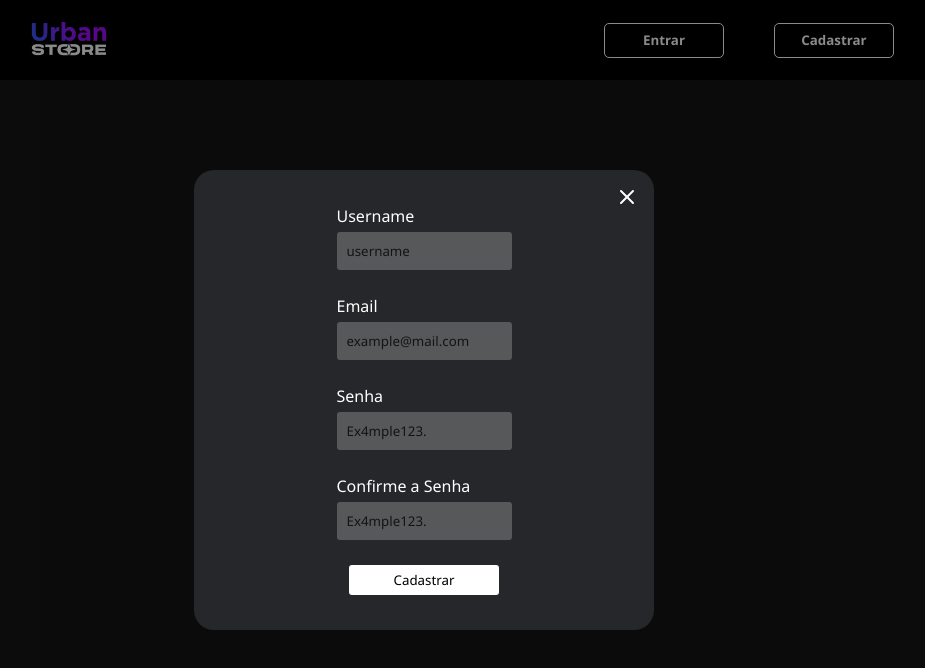
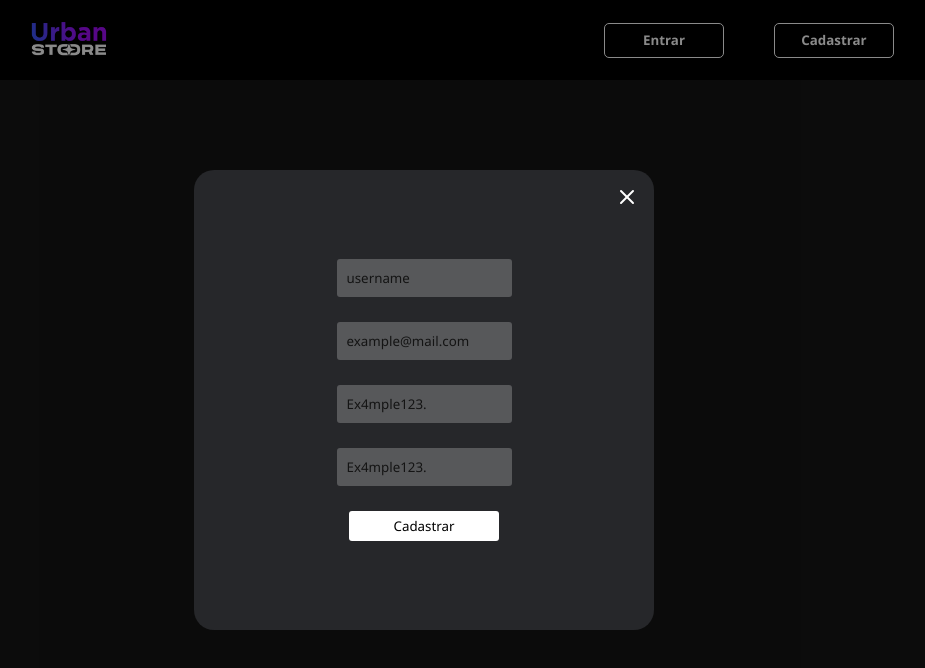
Before and after one commit to urbanykv/urban-store, a React (Create React App) app: page / in a window 1280 px wide. Both pictures are taken after a click on the button "Cadastrar". Shown: the top 668 px of the page, without its empty margins (216-1141 px from the left). Built offline with nearby package versions, Linux system fonts and the light colour scheme.

Commit message:
avanços na auth

```diff
--- a/package.json
+++ b/package.json
@@ -12,6 +12,7 @@
     "@types/react-dom": "^18.2.18",
     "react": "^18.2.0",
     "react-dom": "^18.2.0",
+    "react-hook-form": "^7.49.3",
     "react-router-dom": "^6.21.3",
     "react-scripts": "5.0.1",
     "styled-components": "^6.1.8",
--- a/src/components/input/input.tsx
+++ b/src/components/input/input.tsx
@@ -1,12 +1,32 @@
+import { Controller } from "react-hook-form";
 import { InputContainer, InputText } from "./style";
 import { IInput } from "./type";
 
-const Input = ({label, idInput, typeInput, placeholder}: IInput) => {
+const Input = ({label, idInputSign, idInputLogin, typeInput, placeholder, controlLogin, controlSign, inputTypeForm}: IInput) => {
   return(
-    <InputContainer>
-      <label htmlFor={idInput}>{label}</label>
-      <InputText type={typeInput} id={idInput} placeholder={placeholder}/>
-    </InputContainer>
+      <>
+        {
+          inputTypeForm === "signForm" ?
+          <InputContainer>
+            <Controller
+              name={ idInputSign }
+              control={ controlSign }
+              render={({ field }) => (
+                <InputText { ...field } type={typeInput} id={idInputSign} placeholder={placeholder}/>
+                )}
+            />
+          </InputContainer> :
+          <InputContainer>
+            <Controller
+              name={ idInputLogin }
+              control={ controlLogin }
+              render={({ field }) => (
+                <InputText { ...field } type={typeInput} id={idInputLogin} placeholder={placeholder}/>
+                )}
+            />
+          </InputContainer>
+        }
+      </>
   );
 };
 
--- a/src/components/sign/sign.tsx
+++ b/src/components/sign/sign.tsx
@@ -3,25 +3,44 @@ import { BackgroundContainer, LoginFormContainer, SignFormContainer, SubmitButto
 import xis from "../../assets/icons/x.svg"
 import { useContext } from "react";
 import { SignContext } from "../../contexts/signModalContext/signModalContext";
+import { useForm, SubmitHandler } from "react-hook-form"
+import { IInputsLogin, IInputsSign } from "./type";
 
 const SignForm = () => {
 
   const {toogleLoginModal, toogleSignModal, activeLogin, activeSign} = useContext(SignContext)
 
+  const {
+    control: controlLogin,
+    handleSubmit: handleSubmitLogin,
+    formState: { errors: errorLogin },
+  } = useForm<IInputsLogin>({
+    mode: "onChange",
+  })
+  const onSubmitSign: SubmitHandler<IInputsLogin> = (data) => console.log(data)
+
+  const {
+    control: controlSign,
+    handleSubmit: handleSubmitSign,
+    formState: { errors: errorSign },
+  } = useForm<IInputsSign>()
+  const onSubmitLogin: SubmitHandler<IInputsSign> = (data) => console.log(data)
+
+
   return(
     <BackgroundContainer isActiveLogin={activeLogin} isActiveSign={activeSign}>
       <LoginFormContainer isActiveLogin={activeLogin}>
         <XButton type="button" onClick={() => toogleLoginModal()}><img src={xis} alt="X" /></XButton>
-        <Input label="Email" idInput="emailLogin" typeInput="email" placeholder="example@mail.com"/>
-        <Input label="Senha" idInput="passwordLogin" typeInput="password" placeholder="Ex4mple123."/>
+        <Input controlLogin={controlLogin} inputTypeForm="loginForm" label="Email" idInputLogin="email" typeInput="email" placeholder="example@mail.com"/>
+        <Input controlLogin={controlLogin} inputTypeForm="loginForm" label="Senha" idInputLogin="senha" typeInput="password" placeholder="Ex4mple123."/>
         <SubmitButton type="submit">Entrar</SubmitButton>
       </LoginFormContainer>
       <SignFormContainer isActiveSign={activeSign}>
         <XButton type="button" onClick={() => toogleSignModal()}><img src={xis} alt="X" /></XButton>
-        <Input label="Username" idInput="usernameCadastro" typeInput="text" placeholder="username"/>
-        <Input label="Email" idInput="emailCadastro" typeInput="email" placeholder="example@mail.com"/>
-        <Input label="Senha" idInput="passwordCadastro" typeInput="password" placeholder="Ex4mple123."/>
-        <Input label="Confirme a Senha" idInput="passwordSecCadastro" typeInput="password" placeholder="Ex4mple123."/>
+        <Input controlSign={controlSign} inputTypeForm="signForm" label="Username"  idInputSign="username" typeInput="text" placeholder="username"/>
+        <Input controlSign={controlSign} inputTypeForm="signForm" label="Email" idInputSign="emailCadastro" typeInput="text" placeholder="example@mail.com"/>
+        <Input controlSign={controlSign} inputTypeForm="signForm" label="Senha" idInputSign="senhaCadastro" typeInput="password" placeholder="Ex4mple123."/>
+        <Input controlSign={controlSign} inputTypeForm="signForm" label="Confirme a Senha" idInputSign="confirmSenha" typeInput="password" placeholder="Ex4mple123."/>
         <SubmitButton type="submit">Cadastrar</SubmitButton>
       </SignFormContainer>
     </BackgroundContainer>
--- /dev/null
+++ b/src/components/sign/type.ts
@@ -0,0 +1,11 @@
+export interface IInputsLogin {
+  email: string;
+  senha: string;
+}
+
+export interface IInputsSign {
+  username: string;
+  emailCadastro: string;
+  senhaCadastro: string;
+  confirmSenha: string;
+}
```
Also changed, not shown: src/components/input/type.ts (+8 -1 lines), 1 other file (tests, documents, lock files or other folders).
